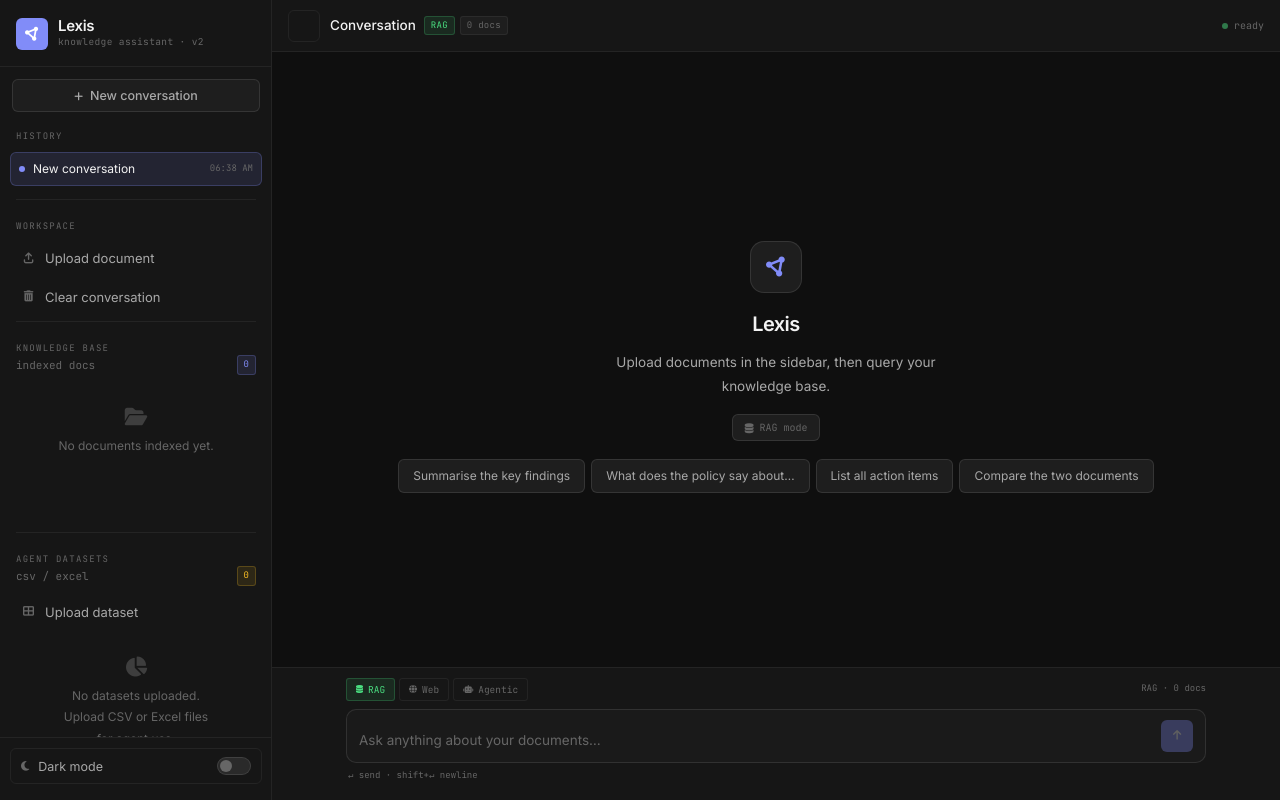
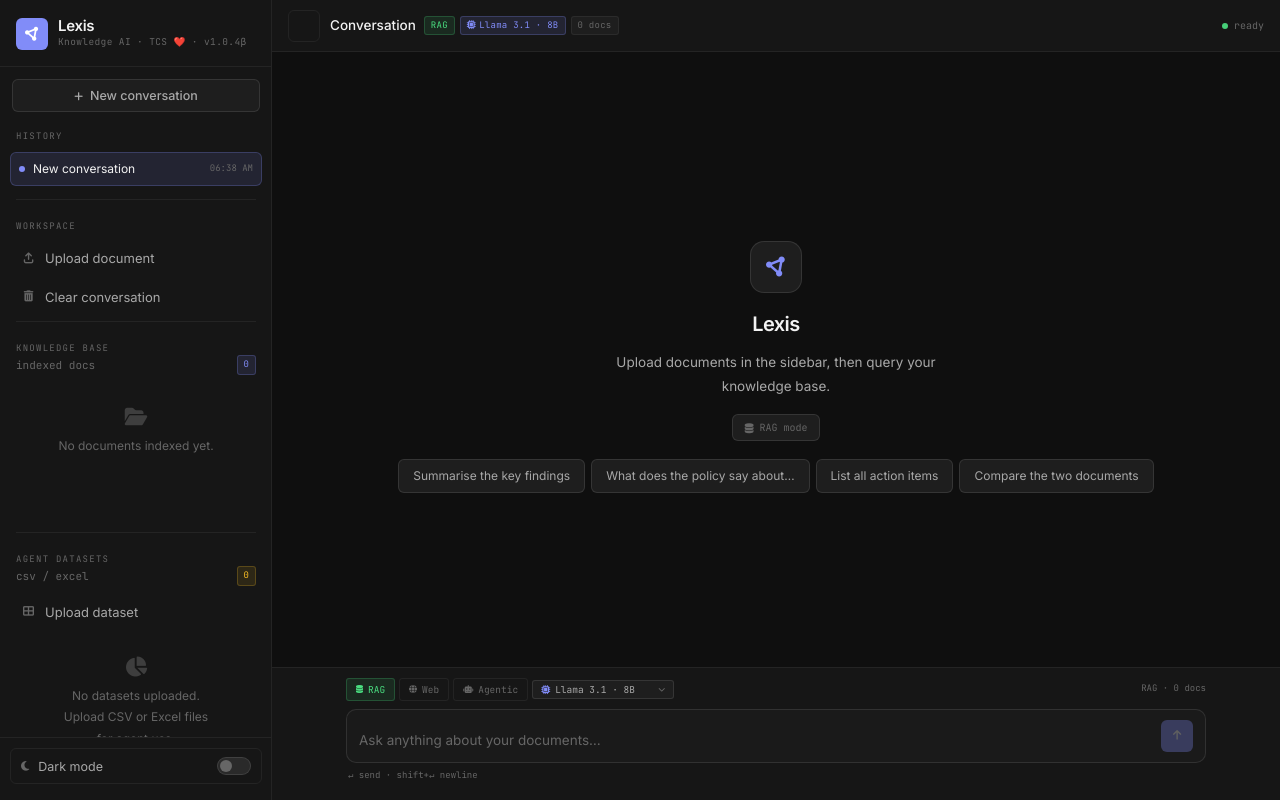
Before and after one commit to Arya920/Lexis, a Flask app: page / in a window 1280 px wide. Run offline with Flask 3, Linux system fonts and the light colour scheme; data that the repository does not hold is empty; some libraries are stand-ins or nearby versions.

Commit message:
adding version name and model selection in css

```diff
--- a/static/app.js
+++ b/static/app.js
@@ -53,6 +53,12 @@ const SUGGESTIONS = [
   'What does the policy say about…',
   'List all action items',
   'Compare the two documents',
+];
+
+/* ── Available Groq models ──────────────────────────────────── */
+const MODELS = [
+  { id: 'llama-3.1-8b-instant',    label: 'Llama 3.1 · 8B',    tag: 'fast'    },
+  { id: 'llama-3.3-70b-versatile', label: 'Llama 3.3 · 70B',   tag: 'smart'   },
 ];
 
 /* ── Local storage helper ───────────────────────────────────── */
@@ -425,6 +431,9 @@ function App() {
   const [showDatasetModal, setShowDatasetModal] = useState(false);
   const [pendingAgent,     setPendingAgent]      = useState(null);
 
+  const [selectedModel,    setSelectedModel]    = useState(MODELS[0].id);
+  const [modelSwitching,   setModelSwitching]   = useState(false);
+
   const endRef   = useRef(null);
   const taRef    = useRef(null);
   const toastTmr = useRef(null);
@@ -480,11 +489,45 @@ function App() {
   }, []);
   useEffect(() => { loadDatasets(); }, [loadDatasets]);
 
+  /* ── Load current model from backend ── */
+  useEffect(() => {
+    fetch('/model')
+      .then(r => r.json())
+      .then(d => {
+        if (d.model && MODELS.find(m => m.id === d.model)) {
+          setSelectedModel(d.model);
+        }
+      })
+      .catch(() => {});
+  }, []);
+
   /* ── Toast ── */
   const notify = (text, kind = 'ok') => {
     clearTimeout(toastTmr.current);
     setToast({ text, kind });
     toastTmr.current = setTimeout(() => setToast(null), 2800);
+  };
+
+  /* ── Switch model ── */
+  const switchModel = async (modelId) => {
+    if (modelId === selectedModel || modelSwitching) return;
+    setModelSwitching(true);
+    try {
+      const res  = await fetch('/model', {
+        method: 'POST',
+        headers: { 'Content-Type': 'application/json' },
+        body: JSON.stringify({ model: modelId }),
+      });
+      const data = await res.json();
+      if (!res.ok) throw new Error(data.error || 'Switch failed');
+      setSelectedModel(modelId);
+      const m = MODELS.find(m => m.id === modelId);
+      notify(`Model → ${m?.label || modelId}`);
+    } catch (err) {
+      notify(`Failed: ${err.message}`, 'err');
+    } finally {
+      setModelSwitching(false);
+    }
   };
 
   /* ── Sessions ── */
@@ -708,7 +751,7 @@ function App() {
             <div className="brand-icon"><i className="fas fa-circle-nodes" /></div>
             <div className="brand-info">
               <div className="brand-name">Lexis</div>
-              <div className="brand-sub">knowledge assistant · v2</div>
+              <div className="brand-sub"> Knowledge AI · TCS ❤️ · v1.0.4β </div>
             </div>
           </div>
 
@@ -863,6 +906,10 @@ function App() {
               <span className={`tb-badge ${ragMode ? 'green' : 'muted'}`}>{ragMode ? 'RAG' : 'direct'}</span>
               {webSearch && <span className="tb-badge amber">web</span>}
               {isAgentic  && <span className="tb-badge purple">agentic</span>}
+              <span className="tb-badge accent" title={`Model: groq:${selectedModel}`}>
+                <i className="fas fa-microchip" style={{ marginRight: 3 }} />
+                {MODELS.find(m => m.id === selectedModel)?.label || selectedModel}
+              </span>
               {activeDataset && (
                 <span className="tb-badge amber" title={`Active: ${activeDataset}`}>
                   <i className="fas fa-table" style={{ marginRight: 3 }} />{activeDataset}
@@ -991,6 +1038,22 @@ function App() {
                 }} title="Toggle agentic mode">
                 <i className="fas fa-robot" /> Agentic
               </button>
+
+              {/* ── Model selector ── */}
+              <div className="model-selector-wrap" title="Switch LLM">
+                <i className={`fas fa-microchip model-sel-icon ${modelSwitching ? 'fa-spin' : ''}`} />
+                <select
+                  className="model-selector"
+                  value={selectedModel}
+                  disabled={modelSwitching}
+                  onChange={e => switchModel(e.target.value)}
+                >
+                  {MODELS.map(m => (
+                    <option key={m.id} value={m.id}>{m.label}</option>
+                  ))}
+                </select>
+                <i className="fas fa-chevron-down model-sel-caret" />
+              </div>
               {activeDataset && (
                 <div className="strip-dataset">
                   <i className="fas fa-table" />
--- a/static/style.css
+++ b/static/style.css
@@ -1809,8 +1809,68 @@ body.light .toggle-pill::after { background: #fff; left: 18px; }
   border-radius: 8px;
 }
 
-.btn-secondary {
+/* ============================================================
+   MODEL SELECTOR  (mode strip)
+   ============================================================ */
+.model-selector-wrap {
+  position: relative;
+  display: flex;
+  align-items: center;
+  gap: 5px;
+  padding: 3px 8px 3px 8px;
+  border-radius: var(--r-xs);
   border: 1px solid var(--border-default);
-  padding: 10px 18px;
-  border-radius: 8px;
-}
+  background: var(--bg-surface);
+  transition: all var(--t-fast);
+  cursor: pointer;
+}
+
+.model-selector-wrap:hover {
+  border-color: var(--accent-bdr);
+  background: var(--accent-dim);
+}
+
+.model-sel-icon {
+  font-size: 9px;
+  color: var(--accent);
+  flex-shrink: 0;
+  pointer-events: none;
+}
+
+.model-selector {
+  appearance: none;
+  -webkit-appearance: none;
+  background: transparent;
+  border: none;
+  outline: none;
+  color: var(--text-secondary);
+  font-family: var(--font-mono);
+  font-size: 9.5px;
+  cursor: pointer;
+  padding-right: 14px;  /* room for caret */
+  min-width: 110px;
+  max-width: 150px;
+  /* match surrounding chip text colour on hover */
+}
+.model-selector-wrap:hover .model-selector { color: var(--accent); }
+
+.model-selector:disabled {
+  opacity: 0.5;
+  cursor: not-allowed;
+}
+
+/* dropdown option text (limited browser styling) */
+.model-selector option {
+  background: var(--bg-panel);
+  color: var(--text-primary);
+  font-family: var(--font-mono);
+  font-size: 12px;
+}
+
+.model-sel-caret {
+  font-size: 7px;
+  color: var(--text-tertiary);
+  pointer-events: none;
+  position: absolute;
+  right: 8px;
+}
```
